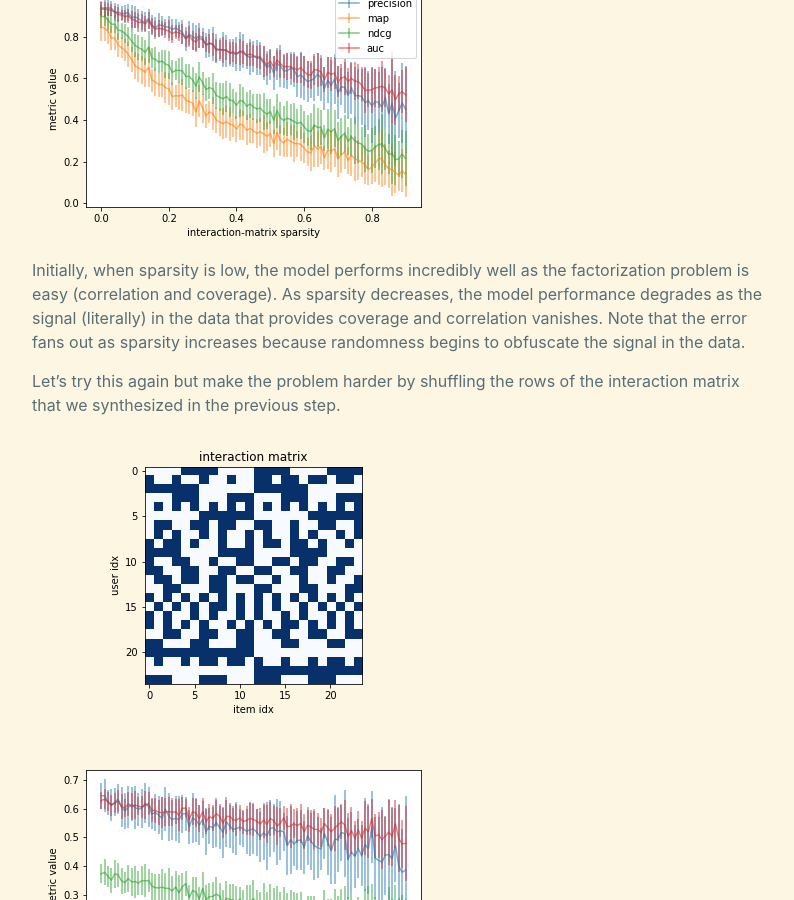
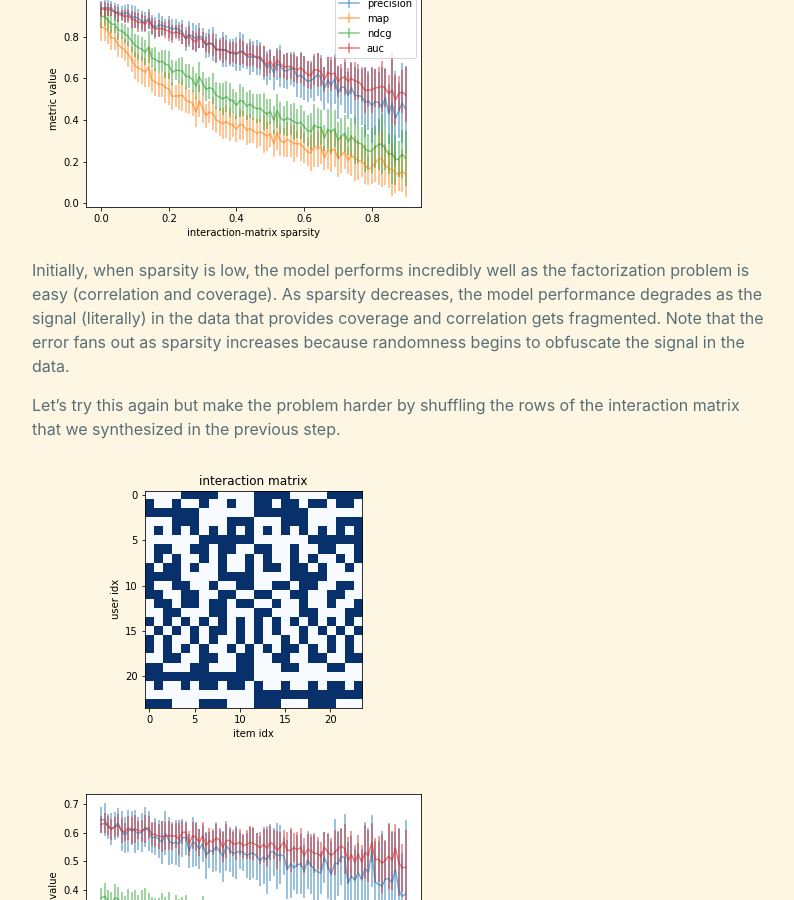
Before and after one commit to daniel-deychakiwsky/daniel-deychakiwsky.github.io, a Jekyll site: the page built from _posts/2022-01-02-matrix-factorization-sparsity.md, in a window 1280 px wide and 900 px high, scrolled down 5727 px. Shown: the whole window, without its empty margins (238-1032 px from the left). Built offline with Jekyll 4.4.1, drawn with Linux system fonts in a browser that asks for light colours; formulas are drawn with MathJax 3.

Commit message:
[blog-post] MF WIP

```diff
--- a/_posts/2022-01-02-matrix-factorization-sparsity.md
+++ b/_posts/2022-01-02-matrix-factorization-sparsity.md
@@ -237,7 +237,7 @@
 problem is easy (correlation and coverage).
 As sparsity decreases, the model performance
 degrades as the signal (literally) in the data that provides
-coverage and correlation vanishes. Note that the error
+coverage and correlation gets fragmented. Note that the error
 fans out as sparsity increases because
 randomness begins to obfuscate the signal in the data.
 
```
